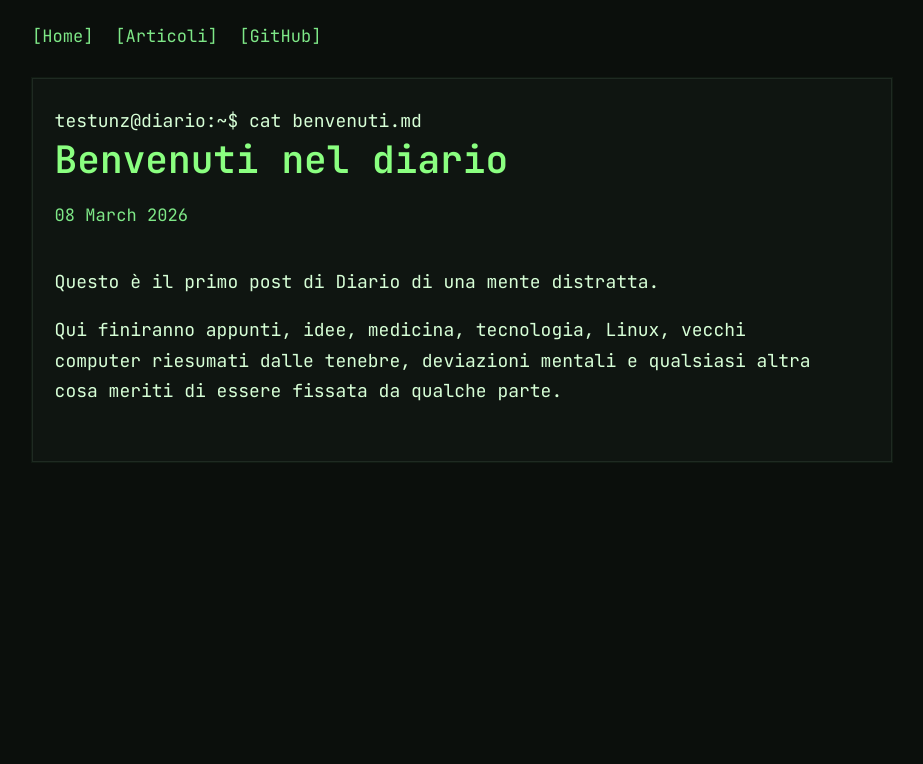
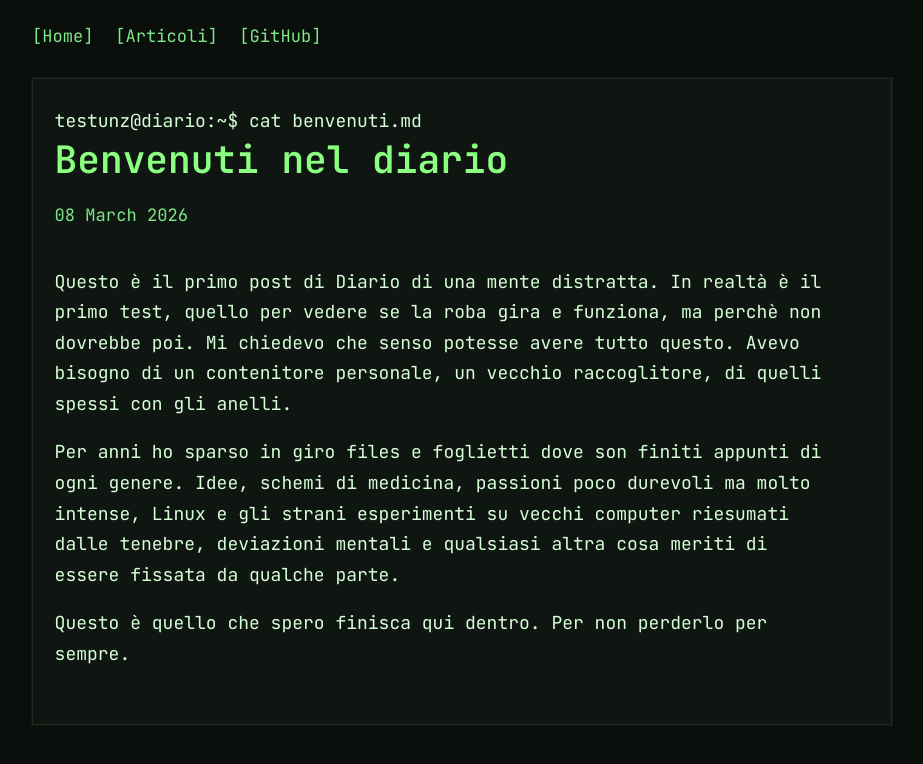
Before and after one commit to testunz/testunz.github.io, a Jekyll site: the page built from _posts/2026-03-08-benvenuti.md, in a window 1280 px wide. Shown: the top 764 px of the page, without its empty margins (178-1101 px from the left). Built offline with Jekyll 4.4.1, drawn with Linux system fonts in a browser that asks for light colours.

Commit message:
Revise first post content for clarity and purpose
Refined the introduction and clarified the purpose of the post.

```diff
--- a/_posts/2026-03-08-benvenuti.md
+++ b/_posts/2026-03-08-benvenuti.md
@@ -5,5 +5,9 @@ date: 2026-03-08
 ---
 
 Questo è il primo post di Diario di una mente distratta.
+In realtà è il primo test, quello per vedere se la roba gira e funziona, ma perchè non dovrebbe poi.
+Mi chiedevo che senso potesse avere tutto questo. Avevo bisogno di un contenitore personale, un vecchio raccoglitore, di quelli spessi con gli anelli.
 
-Qui finiranno appunti, idee, medicina, tecnologia, Linux, vecchi computer riesumati dalle tenebre, deviazioni mentali e qualsiasi altra cosa meriti di essere fissata da qualche parte.
+Per anni ho sparso in giro files e foglietti dove son finiti appunti di ogni genere. Idee, schemi di medicina, passioni poco durevoli ma molto intense, Linux e gli strani esperimenti su vecchi computer riesumati dalle tenebre, deviazioni mentali e qualsiasi altra cosa meriti di essere fissata da qualche parte.
+
+Questo è quello che spero finisca qui dentro. Per non perderlo per sempre.
```
